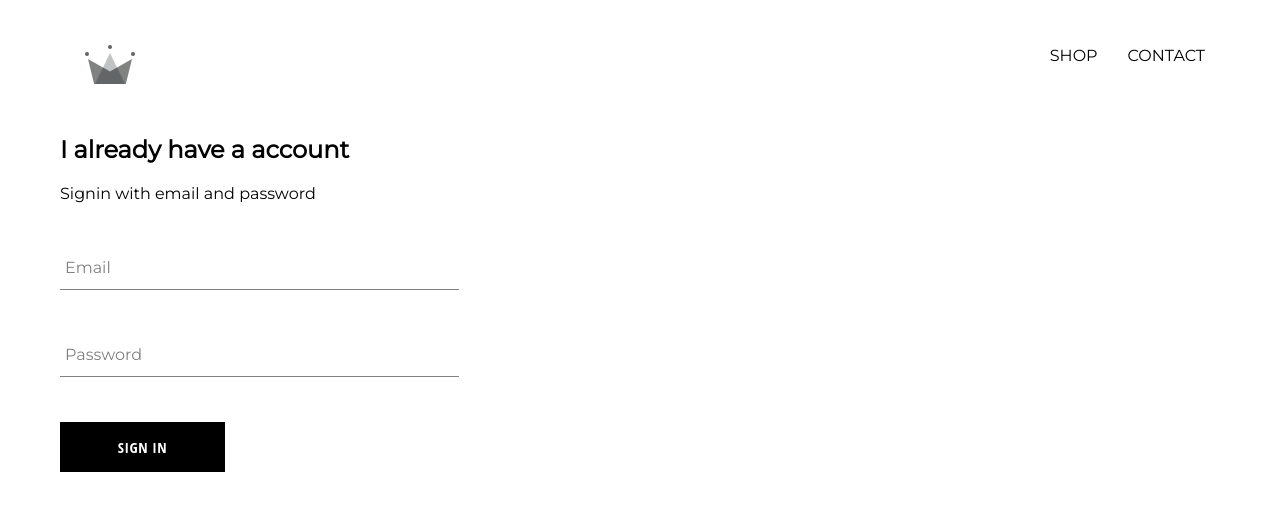
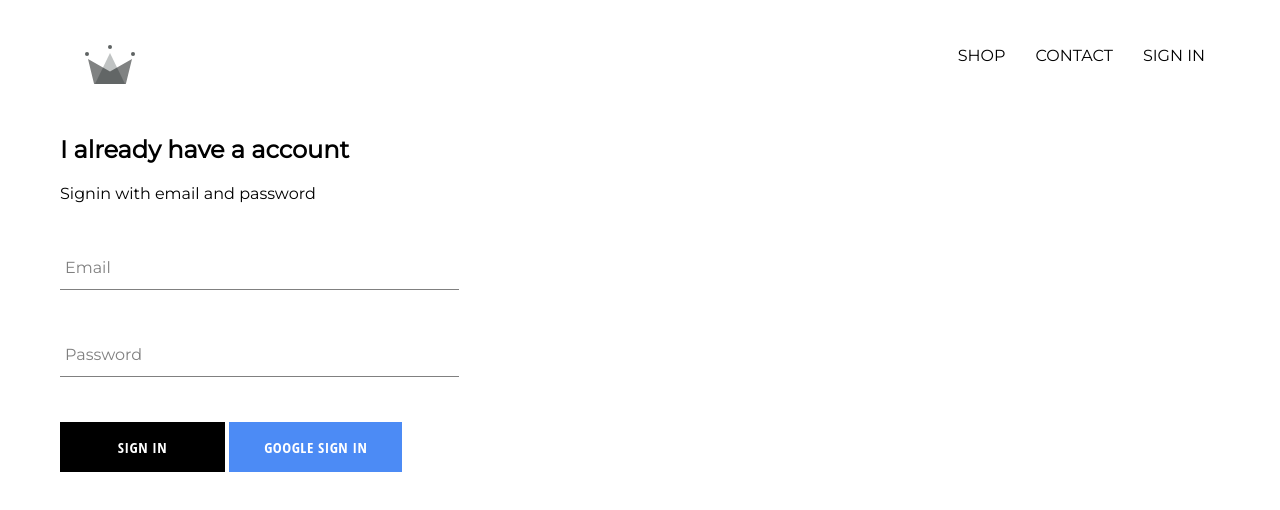
Before and after one commit to kishanlalbj/react-ecommerce, a React (Create React App) app: page /signin in a window 1280 px wide. Shown: the top 510 px of the page. Built offline with nearby package versions, Linux system fonts and the light colour scheme; no server answers.

Commit message:
Firebase Auth and Google OAuth Integration

```diff
--- a/package.json
+++ b/package.json
@@ -6,6 +6,7 @@
     "@testing-library/jest-dom": "^4.2.4",
     "@testing-library/react": "^9.4.0",
     "@testing-library/user-event": "^7.2.1",
+    "firebase": "^7.8.1",
     "node-sass": "^4.13.1",
     "react": "^16.12.0",
     "react-dom": "^16.12.0",
--- a/src/App.js
+++ b/src/App.js
@@ -4,11 +4,35 @@ import Header from "./components/Header/header.component";
 import Shop from "./pages/Shop/shop.component";
 import Homepage from "./pages/Homepage/homepage.component";
 import Auth from "./pages/Auth/auth.component"
+import {auth} from "./Utils/firebase.util"
 
-function App() {
+class App extends React.Component {
+    constructor(props) {
+        super(props);
+        this.state = {
+            currentUser: null
+        }
+    }
+
+    unsubscribeFromAuth = null;
+
+    componentDidMount() {
+
+        this.unsubscribeFromAuth = auth.onAuthStateChanged(user => {
+            console.log(user);
+            this.setState({currentUser: user})
+            this.props.history.push("/");
+        })
+    }
+
+    componentWillUnmount() {
+        this.unsubscribeFromAuth();
+    }
+
+    render() {
         return (
             <div>
-            <Header/>
+                <Header currentUser={this.state.currentUser}/>
                 <Switch>
                     <Route exact path="/" component={Homepage}/>
                     <Route exact path="/shop" component={Shop}/>
@@ -17,5 +41,6 @@ function App() {
             </div>
         );
     }
+}
 
 export default App;
--- a/src/components/Header/header.component.jsx
+++ b/src/components/Header/header.component.jsx
@@ -2,10 +2,10 @@ import React from "react";
 import {Link} from "react-router-dom";
 
 import {ReactComponent as Logo} from "../../assets/crown.svg";
-
+import {auth} from "../../Utils/firebase.util"
 import "./header.styles.scss";
 
-const Header = () => (
+const Header = ({currentUser}) => (
     <div className="header">
         <Link className="logo-container" to="/">
             <Logo className="logo"/>
@@ -17,6 +17,17 @@ const Header = () => (
             <Link className="option" to="/shop">
                 CONTACT
             </Link>
+            {
+                currentUser ? (
+                    <div className={"option"} onClick={() => auth.signOut()}>
+                        SIGN OUT
+                    </div>
+                ) : (
+                    <Link className={"option"} to={"/signin"}>
+                        SIGN IN
+                    </Link>
+                )
+            }
         </div>
     </div>
 );
--- a/src/components/Header/header.styles.scss
+++ b/src/components/Header/header.styles.scss
@@ -17,6 +17,7 @@
     display: flex;
     align-items: center;
     justify-content: flex-end;
+    cursor: pointer;
 
     .option {
       padding: 10px 15px;
--- a/src/components/SignIn/signin.component.jsx
+++ b/src/components/SignIn/signin.component.jsx
@@ -2,6 +2,7 @@ import React from "react"
 import "./signin-styles.scss";
 import FormInput from "../FormInput/form-input.component";
 import CustomButton from "../CustomButton/custom-button.component";
+import {SigninWithGoogle} from "../../Utils/firebase.util";
 
 class Signin extends React.Component {
 
@@ -50,6 +51,14 @@ class Signin extends React.Component {
                     <CustomButton type={"submit"}>
                         Sign in
                     </CustomButton>
+                    &nbsp;
+                    <CustomButton onClick={SigninWithGoogle} style={
+                        {
+                            backgroundColor: "#4c8bf5"
+                        }
+                    }>
+                        Google Sign in
+                    </CustomButton>
                 </form>
             </div>
         )
```
Also changed, not shown: 1 other file (tests, documents, lock files or other folders). Lines whose indentation alone changed are shown as unchanged.
